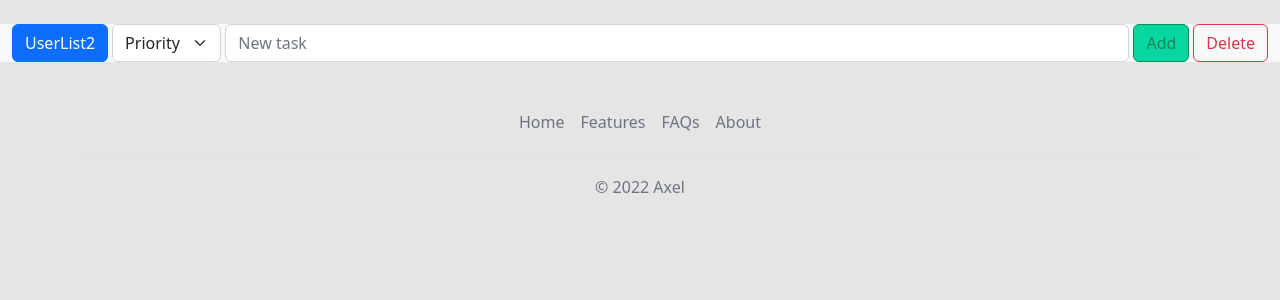
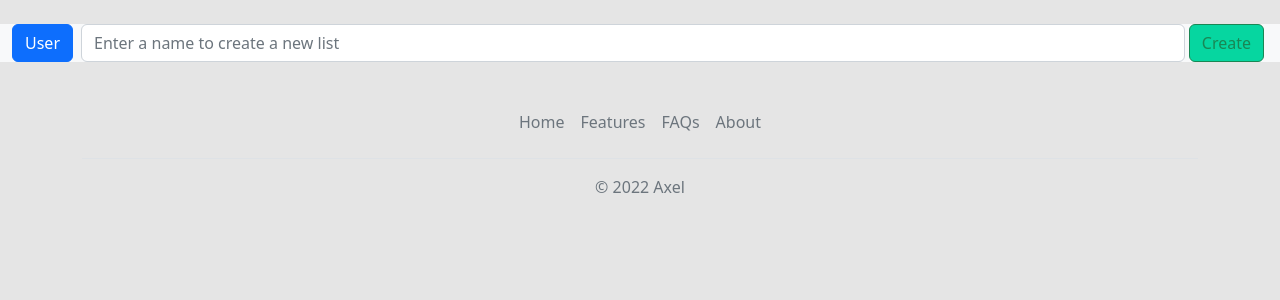
Before and after one commit to Axik0/todo_list, a Flask app: page /add in a window 1280 px wide. Shown: the part 78-378 px from the top of the page. Run offline with Flask 2, Linux system fonts and the light colour scheme; parts of the project's set-up code (start-up, migrations or seed data) failed here and were passed over; some libraries are stand-ins or nearby versions.

Commit message:
add.html works almost as intended new list.html template has been created

```diff
--- a/main.py
+++ b/main.py
@@ -137,7 +137,7 @@ def index():
 
 # @app.route("/add")
 # def create_list():
-#     return render_template("newlist.html")
+#     return render_template("add.html")
 
 
 class TaskForm(FlaskForm):
@@ -145,30 +145,79 @@ class TaskForm(FlaskForm):
     submit_f = SubmitField('Submit')
 
 tdl = []
+list_name = None
 
 @app.route("/add", methods=['GET', 'POST'])
 def add_task():
-    global tdl
+    global tdl, list_name
+    task_to_edit = None
     if request.method == 'POST':
+        # this response allows us to catch list's name
+        action_pre = request.form.get('action0')
+        # this response happens each time we add a task to the list, save the list or delete that
         action = request.form.get('action')
-        if action == 'Delete' and tdl:
-            flash("Deleted")
-            return redirect(url_for('add_task'))
+        # this response provides task_id to edit
+        action_task = request.form.get('action2')
+        # this response provides updated data for some task_id
+        action_edit_task = request.form.get('action3')
+        if action_pre == 'Create':
+            list_name = request.form.get('name')
+            print(list_name)
         elif action == 'Add':
             task = request.form.get('task_f')
             if task:
                 priority = request.form.get('priority_f')
-                tdl.append([task, priority])
+                if [task, priority] not in tdl:
+                    tdl.append([task, priority])
+                else:
+                    flash("This task already exists.", "error")
             else:
                 flash("Please type a task.", "error")
+        elif action == 'Delete' and tdl:
+            flash("List has been deleted.", "info")
+            return redirect(url_for('add_task'))
+        elif action == 'Save' and tdl:
+            flash(f"List {list_name} has been saved.", "info")
+            print(tdl)
+        elif action_task == 'Edit' and tdl:
+            # the task_id has been received, ready to process, transfer old values to the template
+            task_to_edit_id = int(request.form.get('task_id'))
+            task_to_edit = [task_to_edit_id, tdl[task_to_edit_id]]
+        elif action_edit_task == 'Confirm':
+            # the task has been updated, renew it in the list
+            edited_task_id = int(request.form.get('task_idf3'))
+            updated_task_text = request.form.get('task_f3')
+            updated_task_priority = request.form.get('priority_f3')
+            tdl[edited_task_id] = [updated_task_text, updated_task_priority]
+            flash("Edited", "info")
+            task_to_edit = None
+        elif action_task == 'Delete' and tdl:
+            task_to_delete = int(request.form.get('task_id'))
+            tdl.pop(task_to_delete)
         else:
-            flash("Nothing to delete yet.", "error")
-        return render_template("newlist.html", tdl=tdl)
+            flash("Nothing to save/delete yet.", "error")
+        return render_template("add.html", tdl=tdl, name=list_name, task=task_to_edit)
     else:
         tdl = []
-        return render_template("newlist.html")
+        return render_template("add.html")
 
 
+@app.route("/list", methods=['GET', 'POST'])
+def show_list():
+    global tdl, list_name
+    if request.method == 'POST':
+        action = request.form.get('action')
+        if action == 'Confirm':
+            pass
+        elif action == 'Edit':
+            flash("List has been deleted.", "info")
+        elif action == 'Delete':
+            flash("List has been saved.", "info")
+        return render_template("add.html", tdl=tdl, name=list_name)
+    else:
+        # tdl=[['4543434', '0'], ['455', '0'], ['324cd', '1'], ['v ', '2'], ['234v fddfdf', '3']]
+        # name = "test"
+        return render_template("list.html", tdl=tdl, name=list_name)
 
 if __name__ == '__main__':
     app.run()
--- a/static/css/styles.css
+++ b/static/css/styles.css
@@ -1,5 +1,3 @@
-#submit_f {background-color : #06d6a0; }
-
 .bi {font-size: 30px; }
 
 body {
@@ -15,3 +13,9 @@ a {
 .cpalette-1 {background-color: #90e0ef;}
 .cpalette-2 {background-color: #00b4d8;}
 .cpalette-3 {background-color: #0077b6;}
+
+
+.submit_f {background-color : #06d6a0; }
+.save_f {}
+.delete_f {}
+.edit_f {}
--- /dev/null
+++ b/templates/add.html
@@ -0,0 +1,74 @@
+{% extends 'custombase.html' %}
+
+{% block title %}
+New list
+{% endblock %}
+
+{% block content %}
+
+
+{% if task %}
+<!--task edit form (if task is present)-->
+  <div class="container-fluid bg-light my-1">
+      <form class="d-flex" action="" method="post" role="form" novalidate="">
+        <a class="btn btn-outline-primary me-1 active" href="#">UserList2</a>
+        <input type="hidden" name="task_idf3" value="{{ task[0] }}">
+        <div class="form-group ">
+            <select class="form-select me-5" name="priority_f3" >
+              <option {{ 'selected' if task[1][1] == '0' else '' }} value="0">Priority</option>
+              <option {{ 'selected' if task[1][1] == '1' else '' }} value="1">3</option>
+              <option {{ 'selected' if task[1][1] == '2' else '' }} value="2">2</option>
+              <option {{ 'selected' if task[1][1] == '3' else '' }} value="3">1</option>
+            </select>
+        </div>
+        <input name="task_f3" class="task_f form-control mx-1" type="text" value="{{ task[1][0] }}">
+        <input name="action3" class="submit_f btn btn-outline-success me-1" type="submit" value="Confirm">
+      </form>
+  </div>
+{% elif name or tdl %}
+<!--list append form (if present)-->
+  <div class="container-fluid bg-light my-1">
+      <form class="d-flex" action="" method="post" role="form" novalidate="">
+        <a class="btn btn-outline-primary me-1 active" href="#">User</a>
+        <label  class="btn btn-outline-primary me-1 active" > {{ name }} </label>
+        <input name="action" class="save_f btn btn-outline-success me-1" type="submit" value="Save">
+        <input name="action" class="delete_f btn btn-outline-danger me-1" type="submit" value="Delete">
+        <div class="form-group ">
+            <select class="priority_f form-select me-5" name="priority_f" aria-label=".form-select-sm example">
+              <option selected value="0">Priority</option>
+              <option value="1">3</option>
+              <option value="2">2</option>
+              <option value="3">1</option>
+            </select>
+        </div>
+        <input name="task_f" class="task_f form-control mx-1" type="text" placeholder="New task" aria-label="Task">
+        <input name="action" class="submit_f btn btn-outline-success" type="submit" value="Add">
+      </form>
+  </div>
+{% else %}
+<!--list name edit form-->
+  <div class="container-fluid bg-light my-1">
+      <form class="d-flex" action="" method="post" role="form" novalidate="">
+        <a class="btn btn-outline-primary me-1 active" href="#">User</a>
+        <input name="name" class="task_f form-control mx-1" type="text" placeholder="Enter a name to create a new list">
+        <input name="action0" class="submit_f btn btn-outline-success me-1" type="submit" value="Create">
+      </form>
+  </div>
+{% endif %}
+
+<!--list representation (if present)-->
+{% for item in tdl %}
+<div class="container-fluid  bg-light my-0">
+    <form class="d-flex flex-row" method="post" role="form" novalidate="">
+    <input type="hidden" name="task_id" value="{{ tdl.index(item) }}">
+    <input type="hidden" name="task" value="{{ item[0] }}">
+    <input class="me-2" type="checkbox" name="post_state" {{'checked' if item[1] == '-1' else ''}}>
+    <label class="mx-1 form-control {{'cpalette-'+item[1] if item[1]|int >= 0 else ''}}" > {{ item[0] }} </label>
+    <input name="action2" class="edit_f btn btn-outline-warning me-1" type="submit" value="Edit">
+    <input name="action2" class="delete_f btn btn-outline-danger" type="submit" value="Delete">
+    </form>
+</div>
+{% endfor %}
+
+{{ super() }}
+{% endblock %}
--- a/templates/newlist.html
+++ /dev/null
@@ -1,38 +0,0 @@
-{% extends 'custombase.html' %}
-
-{% block title %}
-New list
-{% endblock %}
-
-{% block content %}
-
-<!--list append form (if present)-->
-  <div class="container-fluid bg-light my-1">
-      <form class="d-flex" action="" method="post" role="form" novalidate="">
-        <a class="btn btn-outline-primary me-1 active" href="#">UserList2</a>
-        <div class="form-group ">
-            <select class="form-select me-5" id="priority_f" name="priority_f" aria-label=".form-select-sm example">
-              <option selected value="0">Priority</option>
-              <option value="1">3</option>
-              <option value="2">2</option>
-              <option value="3">1</option>
-            </select>
-        </div>
-        <input id="task_f" name="task_f" class="form-control mx-1" type="text" placeholder="New task" aria-label="Task">
-        <input id="submit_f" name="action" class="btn btn-outline-success me-1" type="submit" value="Add">
-        <input id="delete_f" name="action" class="btn btn-outline-danger" type="submit" value="Delete">
-      </form>
-  </div>
-
-<!--list representation (if present)-->
-{% for item in tdl %}
-<div class="container-fluid d-flex flex-row bg-light my-1">
-    <input class="me-3" type="checkbox" {{'checked' if item[1] == '-1' else ''}}>
-    <label class="mx-1 form-control {{'cpalette-'+item[1] if item[1]|int >= 0 else ''}}" > {{ item[0] }} </label>
-    <a href="#" class="btn btn-outline-warning me-1">Edit</a>
-    <a href="#" class="btn btn-outline-danger">Delete</a>
-</div>
-{% endfor %}
-
-{{ super() }}
-{% endblock %}
```
Also changed, not shown: templates/list.html (added, +31 -0 lines).
